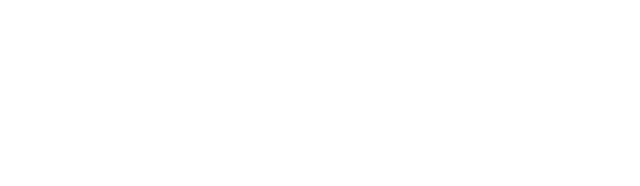
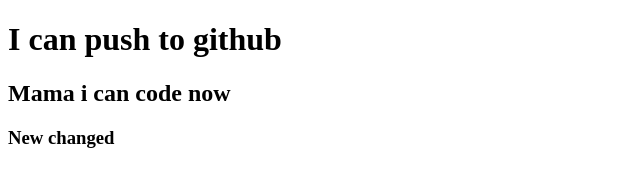
Before and after one commit to Emranhossain123/my-second-repo, a plain HTML site: page index.html in a window 1280 px wide. Shown: the whole page, without its empty margins (0-640 px from the left). Drawn offline with Linux system fonts and the light colour scheme.

Commit message:
added header

```diff
--- a/index.html
+++ b/index.html
@@ -7,6 +7,8 @@
     <title>My second github repo</title>
 </head>
 <body>
-
+   <h1>I can push to github</h1>
+   <h2>Mama i can code now</h2>
+   <h3>New changed</h3>
 </body>
 </html>
```
